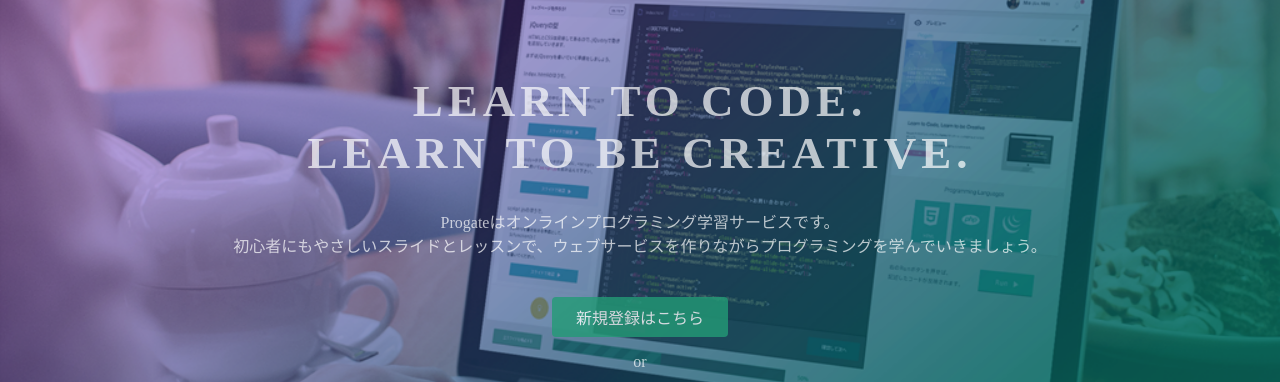
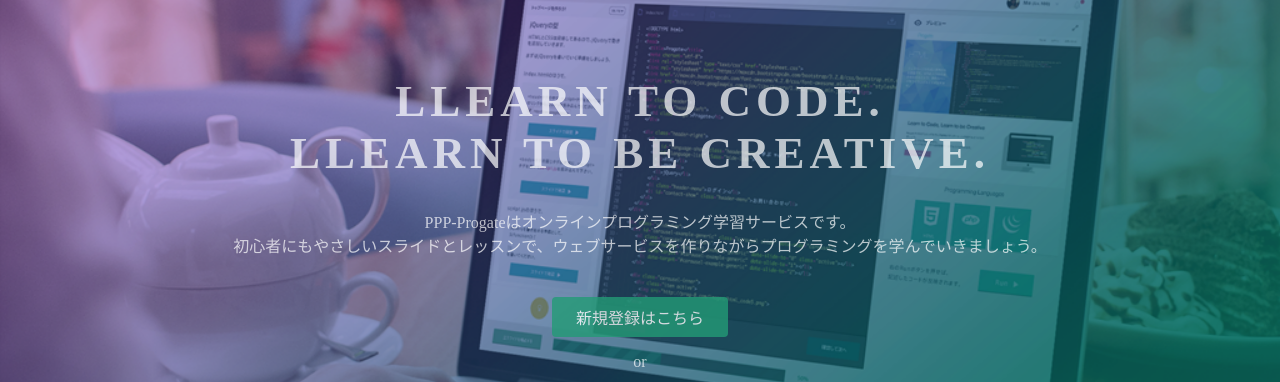
Before and after one commit to atsuot/sample1, a plain HTML site: page index.html in a window 1280 px wide. Shown: the part 135-517 px from the top of the page. Drawn offline with Linux system fonts and the light colour scheme.

Commit message:
Update index.html

```diff
--- a/index.html
+++ b/index.html
@@ -23,8 +23,8 @@
   </header>
   <div class="top-wrapper">
     <div class="container">
-      <h1>LEARN TO CODE.<br>LEARN TO BE CREATIVE.</h1>
-      <p>Progateはオンラインプログラミング学習サービスです。<br>初心者にもやさしいスライドとレッスンで、ウェブサービスを作りながらプログラミングを学んでいきましょう。</p>
+      <h1>LLEARN TO CODE.<br>LLEARN TO BE CREATIVE.</h1>
+      <p>PPP-Progateはオンラインプログラミング学習サービスです。<br>初心者にもやさしいスライドとレッスンで、ウェブサービスを作りながらプログラミングを学んでいきましょう。</p>
       <div class="btn-wrapper">
         <a href="#" class="btn signup">新規登録はこちら</a>
         <p>or</p>
```
